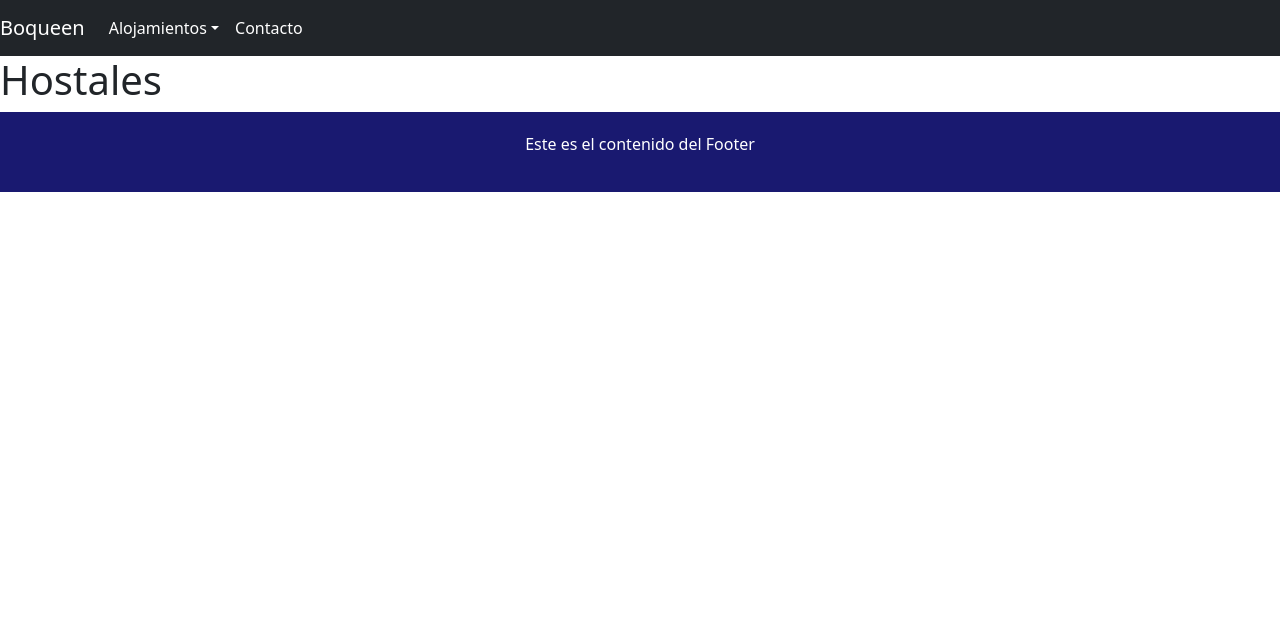
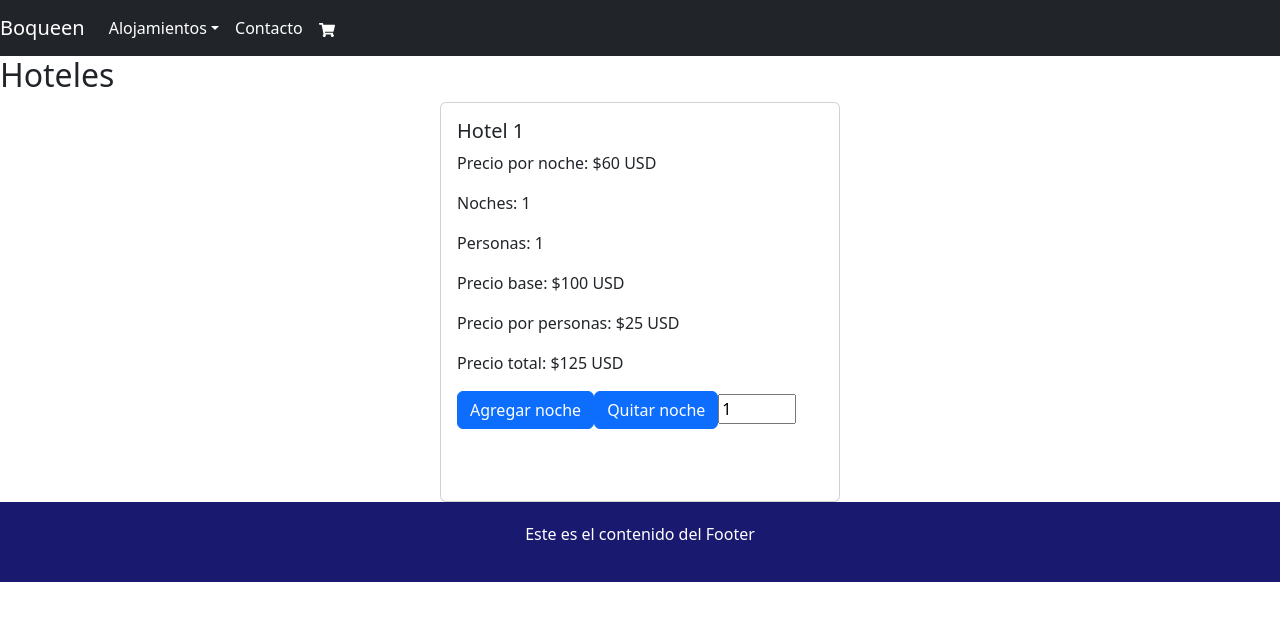
Before and after one commit to CIgnacio-dev/ProyectoFinalReact, a React (Create React App) app: page /hostales in a window 1280 px wide. Shown: the top 620 px of the page. Built offline with nearby package versions, Linux system fonts and the light colour scheme.

Commit message:
Add files via upload

```diff
--- a/package.json
+++ b/package.json
@@ -10,6 +10,7 @@
     "react": "^18.2.0",
     "react-bootstrap": "^2.8.0",
     "react-dom": "^18.2.0",
+    "react-icons": "^4.10.1",
     "react-router-dom": "^6.14.1",
     "react-scripts": "5.0.1",
     "web-vitals": "^2.1.4"
--- a/src/App.js
+++ b/src/App.js
@@ -1,29 +1,41 @@
-import React from 'react';
+import React, { useState } from 'react';
 import { BrowserRouter as Router, Routes, Route} from 'react-router-dom';
 import Navbar from './components/Navbar';
 import Home from './components/Home';
-import Alojamientos from './components/Alojamientos';
 import Contacto from './components/Contacto';
 import Footer from './components/Footer';
+import Hoteles from './components/Hoteles';
+import Hostales from './components/Hostales';
+import Cabanas from './components/Cabanas';
 import DetallesHotel from './components/Detalles/DetallesHotel';
 import DetallesHostal from './components/Detalles/DetallesHostal';
 import DetallesCabana from './components/Detalles/DetallesCabana';
+import Carrito from './components/Carrito';
 import './style.css';
 
 function App() {
+  const [carrito, setCarrito] = useState([]);
+
+  const agregarAlCarrito = (reserva) => {
+    setCarrito([...carrito, reserva]);
+  };
   return (
     <Router>
-      <Navbar/>
 
+      <Navbar carrito={carrito} />
       <Routes>
+
         <Route path="/" element={<Home />} />
-        <Route path="/hoteles" element={<Alojamientos categoria="Hoteles" />} />
-        <Route path="/hostales" element={<Alojamientos categoria="Hostales" />} />
-        <Route path="/cabanias" element={<Alojamientos categoria="Cabañas" />} />
+        <Route path="/hoteles" element={<Hoteles categoria="Hoteles" />} />
+        <Route path="/hostales" element={<Hostales categoria="Hostales" />} />
+        <Route path="/cabanas" element={<Cabanas categoria="Cabanas" />} />
         <Route path="/contacto" element={<Contacto />} />
         <Route path="/detalles-hotel" element={<DetallesHotel />} />
         <Route path="/detalles-hostal" element={<DetallesHostal />} />
         <Route path="/detalles-cabana" element={<DetallesCabana />} />
+
+
+        <Route path="/carrito" element={<Carrito carrito={carrito} />} />
       </Routes>
       <Footer />
     </Router>
--- /dev/null
+++ b/src/components/Cabanas.js
@@ -0,0 +1,71 @@
+import React, { useState } from 'react';
+import { Card, Button } from 'react-bootstrap';
+
+function Hoteles() {
+  const [noches, setNoches] = useState(1);
+  const [personas, setPersonas] = useState(1);
+  const precioPorNoche = 100;
+  const precioPorPersona = 25;
+  const limitePersonas = 6;
+
+  const precioBase = precioPorNoche * noches;
+  const precioPorPersonas = precioPorPersona * personas;
+  const precioTotal = precioBase + precioPorPersonas;
+
+  const agregarNoche = () => {
+    setNoches(noches + 1);
+  };
+
+  const quitarNoche = () => {
+    if (noches > 1) {
+      setNoches(noches - 1);
+    }
+  };
+
+  const cambiarPersonas = (event) => {
+    const value = parseInt(event.target.value, 10);
+    if (!isNaN(value) && value >= 1 && value <= limitePersonas) {
+      setPersonas(value);
+    }
+  };
+
+  return (
+    <div>
+      <h2>Hoteles</h2>
+
+      <div className="cards-container">
+        <Card>
+          <Card.Body>
+            <Card.Title>Hotel 1</Card.Title>
+            <Card.Text>
+              Precio por noche: $150 USD
+            </Card.Text>
+            <Card.Text>
+              Noches: {noches}
+            </Card.Text>
+            <Card.Text>
+              Grupo: {personas}
+            </Card.Text>
+            <Card.Text>
+              Precio base: ${precioBase} USD
+            </Card.Text>
+
+            <Card.Text>
+              Precio total: ${precioTotal} USD
+            </Card.Text>
+            <Button onClick={agregarNoche}>Agregar noche</Button>
+            <Button onClick={quitarNoche}>Quitar noche</Button>
+           <p>Cabañas con capacidad para hasta 6 personas</p>
+          </Card.Body>
+        </Card>
+
+
+
+        {/* Repite el código de la card para los otros hoteles */}
+
+      </div>
+    </div>
+  );
+}
+
+export default Hoteles;
--- /dev/null
+++ b/src/components/Carrito.js
@@ -0,0 +1,28 @@
+import React from 'react';
+
+function Carrito({ carrito }) {
+  return (
+    <div>
+      <h2>Carrito de Reservas</h2>
+
+      {carrito.length === 0 ? (
+        <p>No hay elementos en el carrito.</p>
+      ) : (
+        <ul>
+          {carrito.map((reserva, index) => (
+            <li key={index}>
+              <p>Tipo: {reserva.tipo}</p>
+              <p>Noches: {reserva.noches}</p>
+              <p>Personas: {reserva.personas}</p>
+              <p>Precio Total: ${reserva.precioTotal}</p>
+              <button>Editar</button>
+              <button>Eliminar</button>
+            </li>
+          ))}
+        </ul>
+      )}
+    </div>
+  );
+}
+
+export default Carrito;
--- /dev/null
+++ b/src/components/Hostales.js
@@ -0,0 +1,79 @@
+import React, { useState } from 'react';
+import { Card, Button } from 'react-bootstrap';
+
+function Hoteles() {
+  const [noches, setNoches] = useState(1);
+  const [personas, setPersonas] = useState(1);
+  const precioPorNoche = 100;
+  const precioPorPersona = 25;
+  const limitePersonas = 6;
+
+  const precioBase = precioPorNoche * noches;
+  const precioPorPersonas = precioPorPersona * personas;
+  const precioTotal = precioBase + precioPorPersonas;
+
+  const agregarNoche = () => {
+    setNoches(noches + 1);
+  };
+
+  const quitarNoche = () => {
+    if (noches > 1) {
+      setNoches(noches - 1);
+    }
+  };
+
+  const cambiarPersonas = (event) => {
+    const value = parseInt(event.target.value, 10);
+    if (!isNaN(value) && value >= 1 && value <= limitePersonas) {
+      setPersonas(value);
+    }
+  };
+
+  return (
+    <div>
+      <h2>Hoteles</h2>
+
+      <div className="cards-container">
+        <Card>
+          <Card.Body>
+            <Card.Title>Hotel 1</Card.Title>
+            <Card.Text>
+              Precio por noche: $60 USD
+            </Card.Text>
+            <Card.Text>
+              Noches: {noches}
+            </Card.Text>
+            <Card.Text>
+              Personas: {personas}
+            </Card.Text>
+            <Card.Text>
+              Precio base: ${precioBase} USD
+            </Card.Text>
+            <Card.Text>
+              Precio por personas: ${precioPorPersonas} USD
+            </Card.Text>
+            <Card.Text>
+              Precio total: ${precioTotal} USD
+            </Card.Text>
+            <Button onClick={agregarNoche}>Agregar noche</Button>
+            <Button onClick={quitarNoche}>Quitar noche</Button>
+            <input
+              type="number"
+              value={personas}
+              onChange={cambiarPersonas}
+              min={1}
+              max={limitePersonas}
+            />
+          </Card.Body>
+        </Card>
+
+
+
+        {/* Repite el código de la card para los otros hoteles */}
+
+      </div>
+    </div>
+  );
+}
+
+export default Hoteles;
--- /dev/null
+++ b/src/components/Hoteles.js
@@ -0,0 +1,79 @@
+import React, { useState } from 'react';
+import { Card, Button } from 'react-bootstrap';
+
+function Hoteles() {
+  const [noches, setNoches] = useState(1);
+  const [personas, setPersonas] = useState(1);
+  const precioPorNoche = 100;
+  const precioPorPersona = 25;
+  const limitePersonas = 6;
+
+  const precioBase = precioPorNoche * noches;
+  const precioPorPersonas = precioPorPersona * personas;
+  const precioTotal = precioBase + precioPorPersonas;
+
+  const agregarNoche = () => {
+    setNoches(noches + 1);
+  };
+
+  const quitarNoche = () => {
+    if (noches > 1) {
+      setNoches(noches - 1);
+    }
+  };
+
+  const cambiarPersonas = (event) => {
+    const value = parseInt(event.target.value, 10);
+    if (!isNaN(value) && value >= 1 && value <= limitePersonas) {
+      setPersonas(value);
+    }
+  };
+
+  return (
+    <div>
+      <h2>Hoteles</h2>
+
+      <div className="cards-container">
+        <Card>
+          <Card.Body>
+            <Card.Title>Hotel 1</Card.Title>
+            <Card.Text>
+              Precio por noche: $100 USD
+            </Card.Text>
+            <Card.Text>
+              Noches: {noches}
+            </Card.Text>
+            <Card.Text>
+              Personas: {personas}
+            </Card.Text>
+            <Card.Text>
+              Precio base: ${precioBase} USD
+            </Card.Text>
+            <Card.Text>
+              Precio por personas: ${precioPorPersonas} USD
+            </Card.Text>
+            <Card.Text>
+              Precio total: ${precioTotal} USD
+            </Card.Text>
+            <Button onClick={agregarNoche}>Agregar noche</Button>
+            <Button onClick={quitarNoche}>Quitar noche</Button>
+            <input
+              type="number"
+              value={personas}
+              onChange={cambiarPersonas}
+              min={1}
+              max={limitePersonas}
+            />
+          </Card.Body>
+        </Card>
+
+
+
+        {/* Repite el código de la card para los otros hoteles */}
+
+      </div>
+    </div>
+  );
+}
+
+export default Hoteles;
--- a/src/components/Navbar.js
+++ b/src/components/Navbar.js
@@ -1,8 +1,10 @@
 import React from 'react';
 import { Navbar, Nav, NavDropdown } from 'react-bootstrap';
 import { Link } from 'react-router-dom';
+import { FaShoppingCart } from 'react-icons/fa';
 
-function NavbarComponent() {
+function NavbarComponent({ carrito }) {
+  const carritoCantidad = carrito.length;
   return (
     <Navbar className='navbar-bq' bg="dark" expand="lg">
       <Navbar.Brand as={Link} to="/">Boqueen</Navbar.Brand>
@@ -13,9 +15,14 @@ function NavbarComponent() {
           <NavDropdown title="Alojamientos" id="alojamientos-dropdown">
             <NavDropdown.Item as={Link} to="/hoteles">Hoteles</NavDropdown.Item>
             <NavDropdown.Item as={Link} to="/hostales">Hostales</NavDropdown.Item>
-            <NavDropdown.Item as={Link} to="/cabañas">Cabañas</NavDropdown.Item>
+            <NavDropdown.Item as={Link} to="/cabanas">Cabañas</NavDropdown.Item>
           </NavDropdown>
           <Nav.Link as={Link} to="/contacto">Contacto</Nav.Link>
+        </Nav>
+        <Nav>
+        <Nav.Link as={Link} to="/carrito">
+            <FaShoppingCart /> {carritoCantidad > 0 && <span className="carrito-cantidad">{carritoCantidad}</span>}
+          </Nav.Link>
         </Nav>
       </Navbar.Collapse>
     </Navbar>
```
Also changed, not shown: src/components/Home.js (+10 -7 lines), 1 other file (tests, documents, lock files or other folders).
